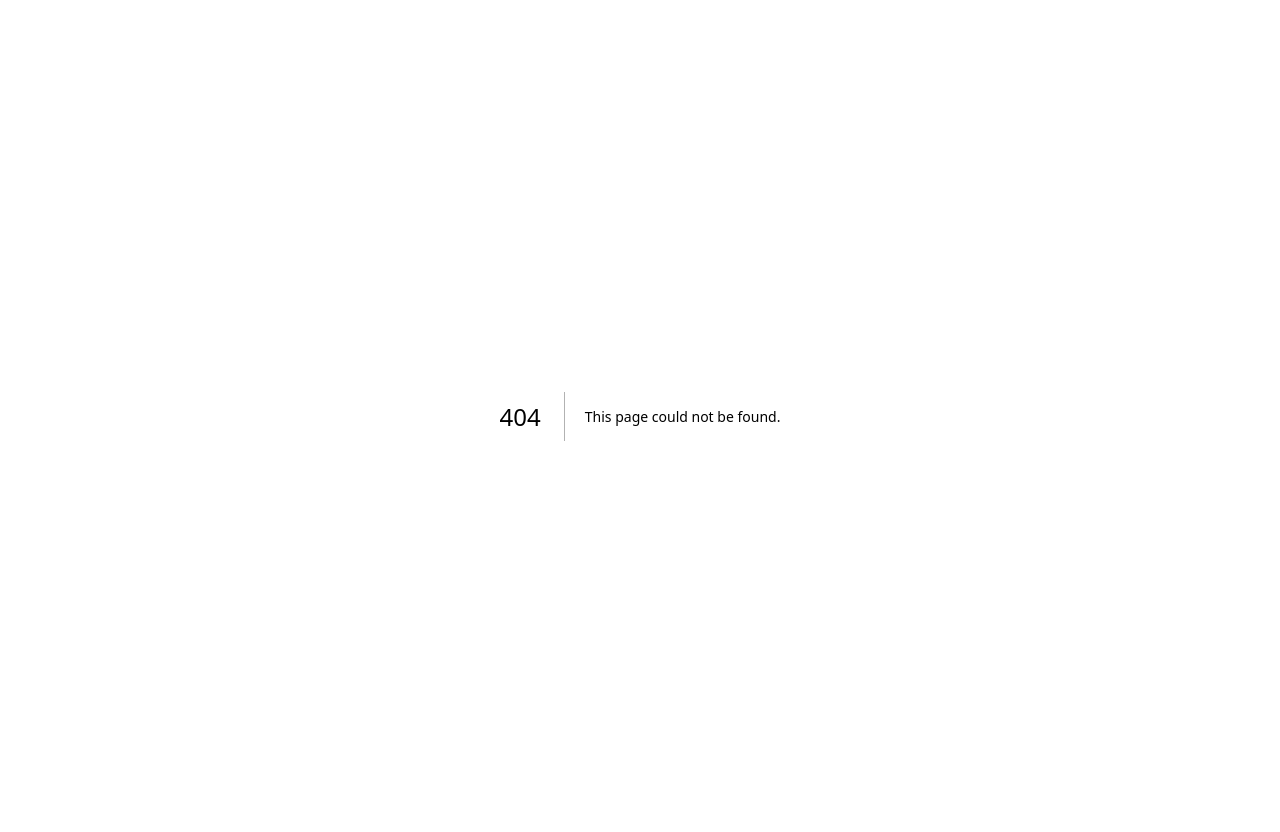
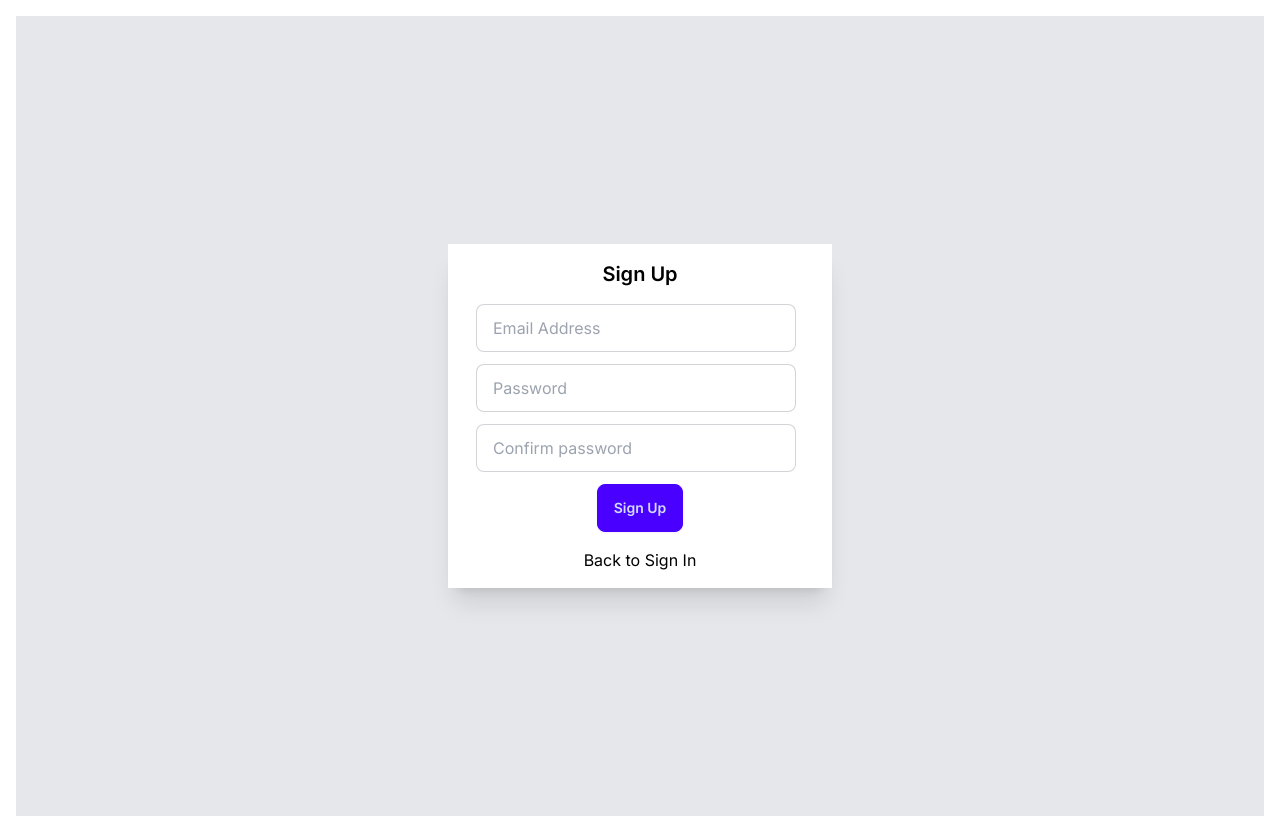
Before and after one commit to GeorgeCimpoeru/PoC, a Next.js app in the folder src/front_end/carsdata/: page /signup in a window 1280 px wide. Before the commit this address had no page. Built offline with nearby package versions, Linux system fonts and the light colour scheme.

Commit message:
Feature/sign up page (#6)
* added sign up page

* sign up page done

need database connection

```diff
--- /dev/null
+++ b/src/front_end/carsdata/app/firebaseConfig.js
@@ -0,0 +1,19 @@
+import { initializeApp } from "firebase/app";
+import { getDatabase } from "firebase/database";
+
+const firebaseConfig = {
+  apiKey: "AIzaSyDL3BZBO0Q2iS5T9ZBtlc-jcM8qKKLdCkg",
+  authDomain: "carsdata-8db4b.firebaseapp.com",
+  databaseURL: "https://carsdata-8db4b-default-rtdb.europe-west1.firebasedatabase.app/",
+  projectId: "carsdata-8db4b",
+  storageBucket: "carsdata-8db4b.appspot.com",
+  messagingSenderId: "696758433401",
+  appId: "1:696758433401:web:9e198093e0feaf88f546a8",
+  measurementId: "G-DGG26LFL3B"
+};
+
+const app = initializeApp(firebaseConfig);
+const database = getDatabase(app);
+
+
+export { database };
--- a/src/front_end/carsdata/app/page.tsx
+++ b/src/front_end/carsdata/app/page.tsx
@@ -3,9 +3,10 @@ import Link from "next/link";
 
 export default function Home() {
   return (
-    <main>
+    <main className="flex min-h-screen flex-col items-center justify-between p-24">
       <h1>this is home page</h1>
       <Link href="/login">Go To Login</Link>
+      <Link href="/signup">Sign Up</Link>
     </main>
   );
 }
--- /dev/null
+++ b/src/front_end/carsdata/app/signup/ConfirmPasswordInput.tsx
@@ -0,0 +1,18 @@
+'use client';
+import React, { useState } from 'react';
+
+const ConfirmPasswordInput = (props: any) => {
+  return (
+    <div className='p-1 my-1 card-actions justify-center'>
+      <input
+        id='signUpConfEmailInput'
+        type='password'
+        placeholder='Confirm password'
+        className='input input-bordered w-full max-w-xs'
+        onChange={e => props.onConfPasswordType(e.target.value)}
+      /><br></br>
+    </div>
+  )
+}
+
+export default ConfirmPasswordInput
--- /dev/null
+++ b/src/front_end/carsdata/app/signup/EmailInput.tsx
@@ -0,0 +1,18 @@
+'use client';
+import React, { useState } from 'react';
+
+const EmailInput = (props: any) => {
+  return (
+    <div className='p-1 my-1 card-actions justify-center'>
+      <input
+        id='signUpEmailInput'
+        type='text'
+        placeholder='Email Address'
+        className='input input-bordered w-full max-w-xs'
+        onChange={e => props.onEmailType(e.target.value)}
+      /><br></br>
+    </div>
+  )
+}
+
+export default EmailInput
--- /dev/null
+++ b/src/front_end/carsdata/app/signup/PasswordInput.tsx
@@ -0,0 +1,18 @@
+'use client';
+import React, { useState } from 'react';
+
+const PasswordInput = (props: any) => {
+  return (
+    <div className='p-1 my-1 card-actions justify-center'>
+      <input
+        id='signUpPasswordInput'
+        type='password'
+        placeholder='Password'
+        className='input input-bordered w-full max-w-xs'
+        onChange={e => props.onPasswordType(e.target.value)}
+      /><br></br>
+    </div>
+  )
+}
+
+export default PasswordInput
--- /dev/null
+++ b/src/front_end/carsdata/app/signup/SignUpButton.tsx
@@ -0,0 +1,30 @@
+'use client';
+import React from 'react';
+import { push, ref, set } from 'firebase/database';
+import { database } from '../firebaseConfig';
+
+
+const SignUpButton = (props: any) => {
+
+  const makeSignUp = () => {
+    try {
+      const usersRef = ref(database, 'users');
+      const newDataRef = push(usersRef);
+      set(newDataRef, {
+        user: props.email,
+        password: props.password,
+      });
+      alert('User registered');
+    } catch(error) {
+      alert('Database connection failed, try again later');
+    }
+  }
+
+  return (
+    <div className='p-1 my-1 card-actions justify-center'>
+      <button className='btn btn-primary' onClick={makeSignUp}>Sign Up</button>
+    </div>
+  )
+}
+
+export default SignUpButton
--- /dev/null
+++ b/src/front_end/carsdata/app/signup/page.tsx
@@ -0,0 +1,38 @@
+'use client';
+import React, { useState } from 'react'
+import EmailInput from './EmailInput';
+import PasswordInput from './PasswordInput';
+import ConfirmPasswordInput from './ConfirmPasswordInput';
+import SignUpButton from './SignUpButton';
+import Link from "next/link";
+
+const SignUpPage = () => {
+  const [email, setEmail] = useState("");
+  const [password, setPassword] = useState("");
+  const [confPassword, setConfPassword] = useState("");
+
+  return (
+    <div className='bg-gray-200 w-full min-h-screen flex justify-center items-center'>
+      <div className='card card-compact w-96 bg-base-100 shadow-xl'>
+        <div className='w-100 p-2 bg-white rounded-x1 fit-content'>
+          <form id='signUpForm'>
+            <div className='card-actions justify-center'>
+              <h2 className='p-1 my-1 card-title'>Sign Up</h2>
+            </div>
+            <EmailInput onEmailType={setEmail}/>
+            <PasswordInput onPasswordType={setPassword}/>
+            <ConfirmPasswordInput onConfPasswordType={setConfPassword}/>
+            <SignUpButton email={email} password={password} confPassword={confPassword}/>
+          </form>
+          <div className='card-actions justify-center'>
+            <h2 className='p-1 my-1'>
+              <Link href="/signin">Back to Sign In {email}</Link>
+            </h2>
+          </div>
+        </div>
+      </div>
+    </div>
+  )
+}
+
+export default SignUpPage
--- a/src/front_end/carsdata/tailwind.config.ts
+++ b/src/front_end/carsdata/tailwind.config.ts
@@ -15,6 +15,8 @@ const config: Config = {
       },
     },
   },
-  plugins: [],
+  plugins: [
+    require('daisyui'),
+  ],
 };
 export default config;
```
Also changed, not shown: src/front_end/carsdata/package.json (+7 -5 lines), 1 other file (tests, documents, lock files or other folders).
